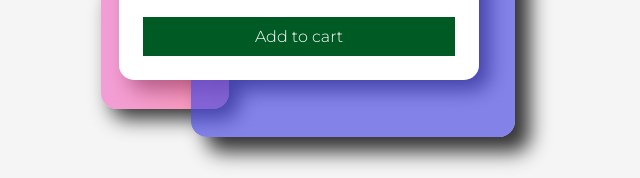
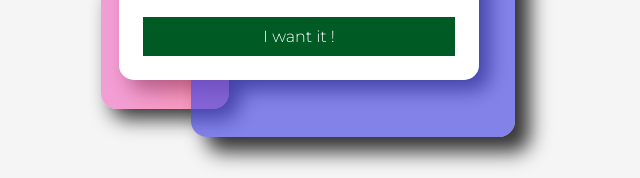
Before and after one commit to Jf-lagos/Product-page, a plain HTML site: page index.html in a window 1280 px wide. Shown: the part 605-783 px from the top of the page, 341-981 px from the left. Drawn offline with Linux system fonts and the light colour scheme.

Commit message:
cart button change

```diff
--- a/index.html
+++ b/index.html
@@ -24,7 +24,7 @@
             <div class="description">Get your new SuperWatch 2 and receive a Hybrid Band +
                 Charger. Take advantage! Now with over 90 exercises for a more accurate
                 report of your workouts. Customizable dial. Great autonomy.</div>
-            <a class="btn" href="#">Add to cart</a>
+            <a class="btn" href="#">I want it !</a>
         </div>
     </div>
     <script src="script.js"></script>
```
